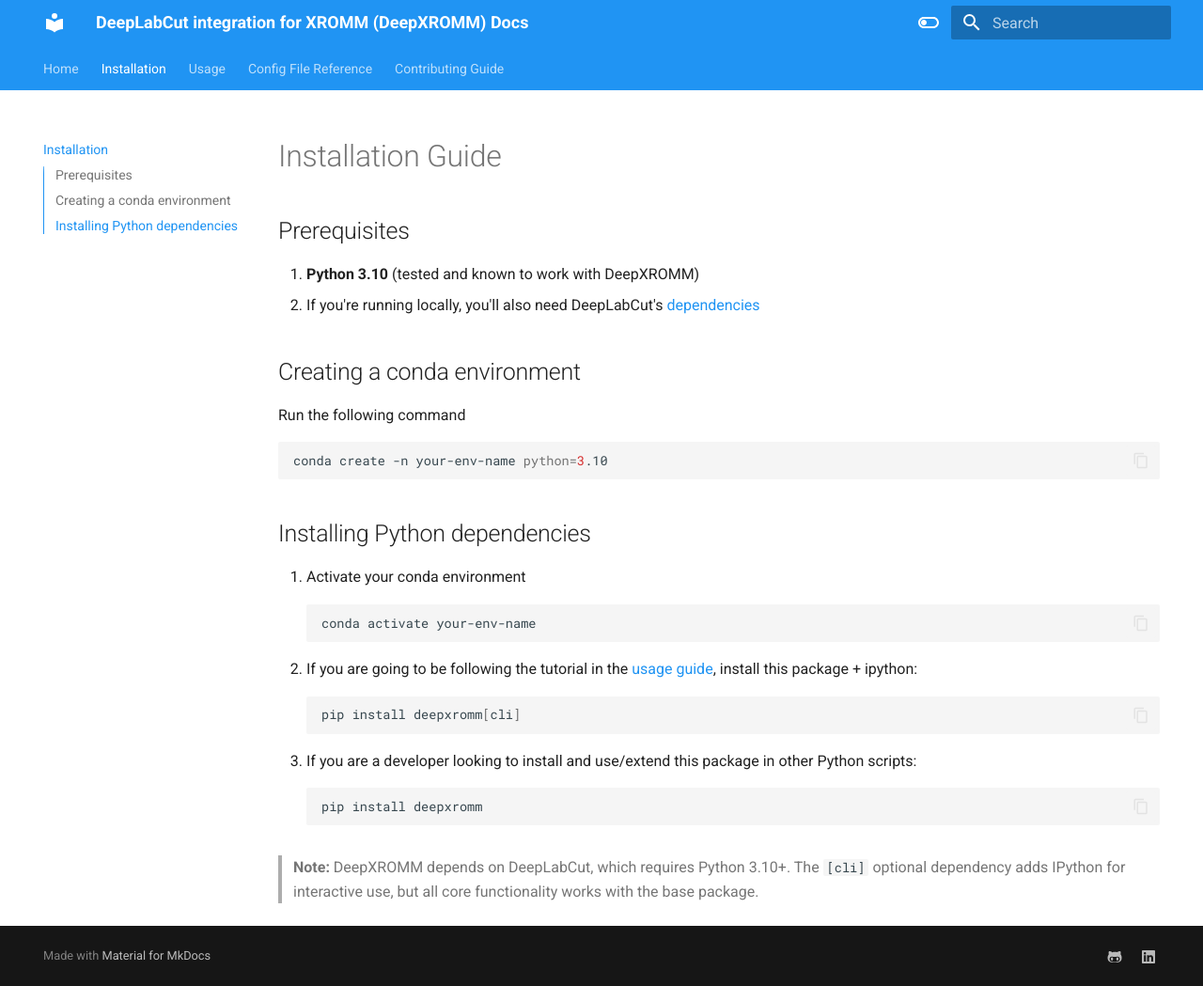
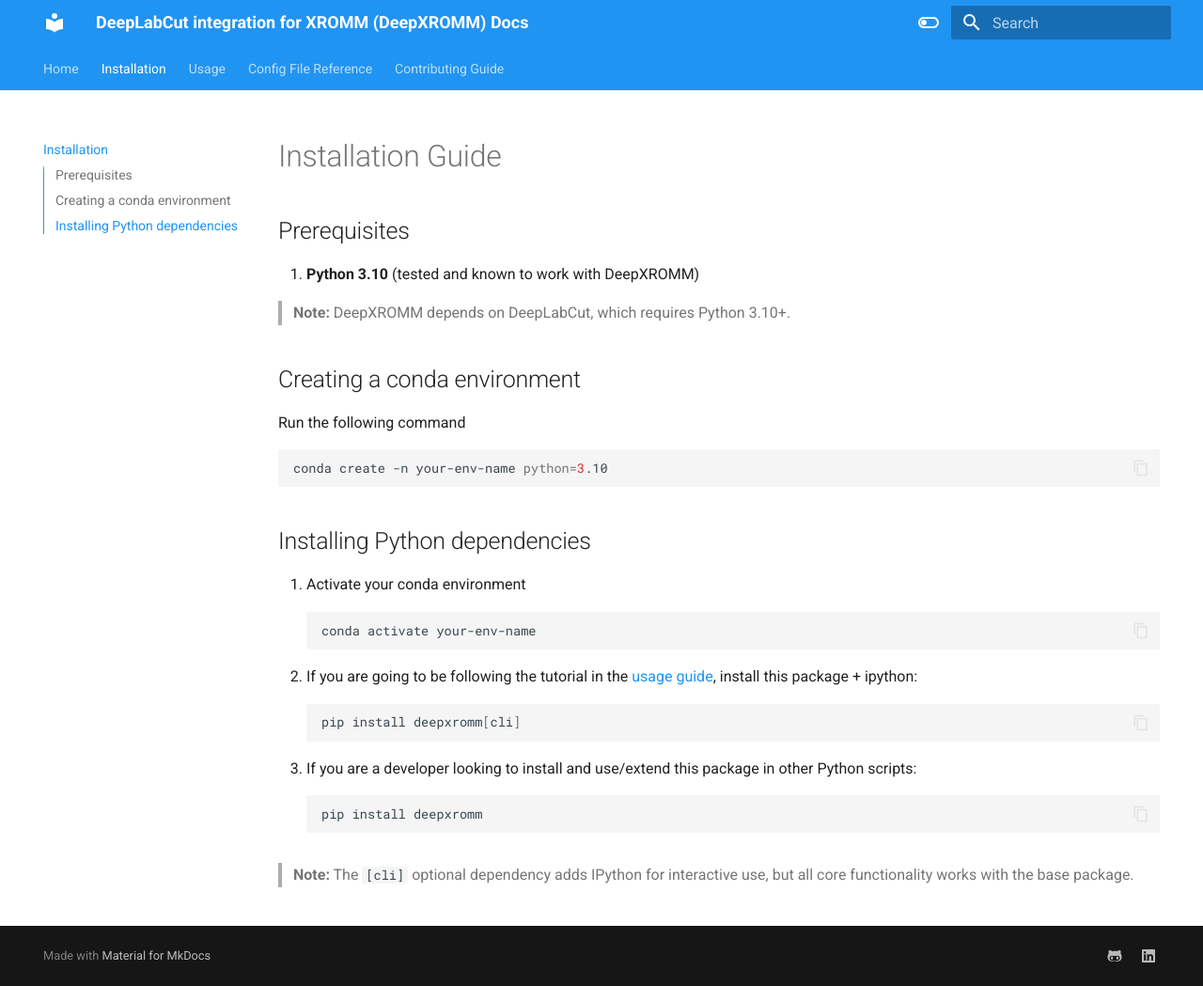
Before and after one commit to sam-delap/deepxromm, an MkDocs documentation site: the page built from docs/install.md, in a window 1280 px wide and 1049 px high. Shown: the whole window at 94% size. Built offline with MkDocs 1.6.1 and Material for MkDocs 9.7.7, drawn with Linux system fonts in a browser that asks for light colours.

````diff
--- a/docs/install.md
+++ b/docs/install.md
@@ -1,7 +1,8 @@
 # Installation Guide
 ## Prerequisites
 1. **Python 3.10** (tested and known to work with DeepXROMM)
-2. If you're running locally, you'll also need DeepLabCut's [dependencies](https://deeplabcut.github.io/DeepLabCut/docs/installation.html)
+
+> **Note:** DeepXROMM depends on DeepLabCut, which requires Python 3.10+.
 
 ## Creating a conda environment
 Run the following command
@@ -23,4 +24,4 @@
     pip install deepxromm
     ```
 
-> **Note:** DeepXROMM depends on DeepLabCut, which requires Python 3.10+. The `[cli]` optional dependency adds IPython for interactive use, but all core functionality works with the base package.
+> **Note:** The `[cli]` optional dependency adds IPython for interactive use, but all core functionality works with the base package.
````
Also changed, not shown: docs/usage.md (+0 -2 lines).
